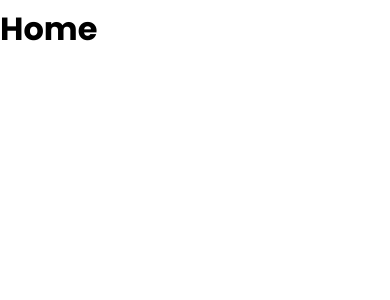
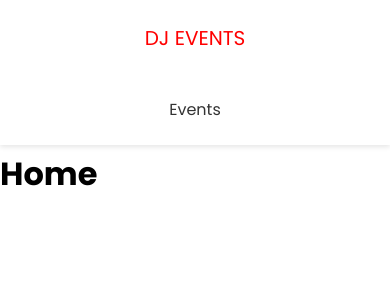
Before and after one commit to PingHuskar/Next.js-Dev-to-Deployment, a Next.js app in the folder dj-events/dj-events-frontend/: page / in a window 390 px wide. Shown: the top 300 px of the page. Built offline with nearby package versions, Linux system fonts and the light colour scheme.

Commit message:
fix Invalid with child

```diff
--- /dev/null
+++ b/dj-events/dj-events-frontend/components/Header.js
@@ -0,0 +1,19 @@
+import Link from 'next/link'
+import styles from '../styles/Header.module.css'
+
+export default function Header() {
+  return (
+    <header className={`${styles.header}`}>
+        <div className={`${styles.logo}`}>
+            <Link href={`/`}>
+                <a>DJ Events</a>
+            </Link>
+        </div>
+        <nav>
+            <ul>
+                <li><Link href={`/events`}><a>Events</a></Link></li>
+            </ul>
+        </nav>
+    </header>
+  )
+}
--- a/dj-events/dj-events-frontend/components/Layout.js
+++ b/dj-events/dj-events-frontend/components/Layout.js
@@ -1,4 +1,5 @@
 import Head from 'next/head'
+import Header from './Header'
 import styles from '../styles/Layout.module.css'
 
 export default function Layout({title,keywords,description,children}) {
@@ -9,6 +10,7 @@
             <meta name='desctiption' content={description} />
             <meta name='keywords' content={keywords} />
         </Head>
+        <Header />
         <div className={styles.Container}>
             {children}
         </div>
--- a/dj-events/dj-events-frontend/pages/events/[slug].js
+++ b/dj-events/dj-events-frontend/pages/events/[slug].js
@@ -1,5 +1,5 @@
 import Layout from "../../components/Layout"
-import { useRouter, UseRouter } from 'next/router'
+import { useRouter } from 'next/router'
 
 export default function EventPage() {
   const router = useRouter()
--- /dev/null
+++ b/dj-events/dj-events-frontend/styles/Header.module.css
@@ -0,0 +1,56 @@
+.header {
+  display: flex;
+  justify-content: space-between;
+  align-items: center;
+  background: #fff;
+  color: #333;
+  height: 60px;
+  padding: 0 30px;
+  box-shadow: 0 2px 5px rgba(0, 0, 0, 0.1);
+}
+
+.header a {
+  color: #333;
+  margin-right: 20px;
+}
+
+.header a:hover {
+  color: #000;
+}
+.header ul {
+  display: flex;
+  align-items: center;
+  justify-content: center;
+  list-style: none;
+}
+
+.logo {
+  color: red;
+  font-size: 20px;
+  text-transform: uppercase;
+}
+
+.logo a {
+  color: red;
+}
+
+@media (max-width: 768px) {
+  .header {
+    flex-direction: column;
+    height: auto;
+  }
+
+  .header ul {
+    margin: 20px 0;
+    flex-direction: column;
+    text-align: center;
+  }
+
+  .header a {
+    margin-right: 0;
+  }
+
+  .logo {
+    margin: 20px 0;
+  }
+}
```
Also changed, not shown: dj-events/dj-events-frontend/styles/Footer.module.css (added, +8 -0 lines).
